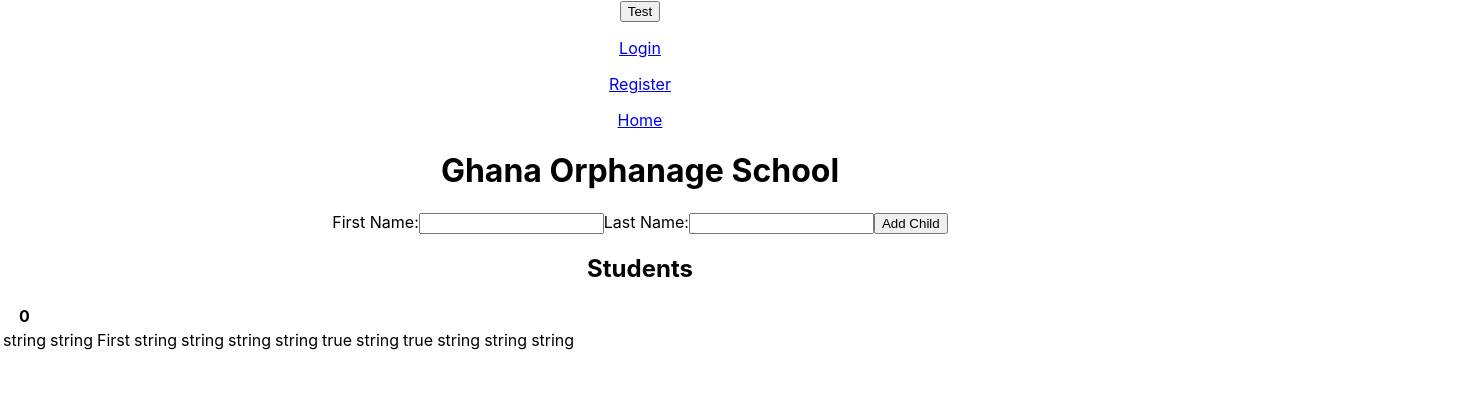
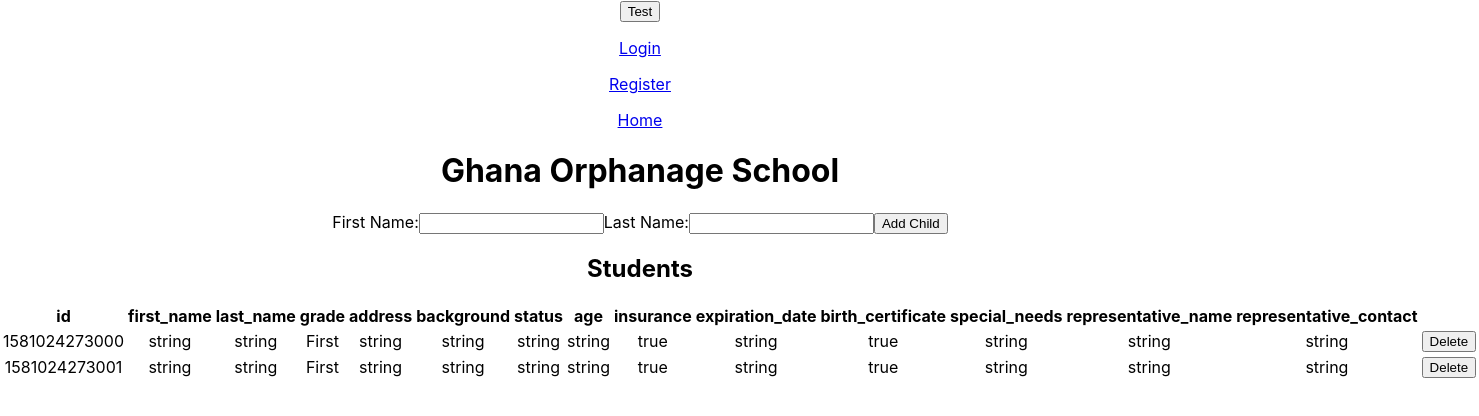
Before and after one commit to international-school-social-worker-3/frontend, a React (Create React App) app in the folder frontend/: page /protected/home in a window 1280 px wide. Shown: the top 416 px of the page, 1479 px wide, since content can reach past the window. Built offline with nearby package versions, Linux system fonts and the light colour scheme; no server answers; sample sign-in values are in the browser's storage.

Commit message:
Updated Home

```diff
--- a/frontend/src/components/Home.js
+++ b/frontend/src/components/Home.js
@@ -1,15 +1,31 @@
 import React, {useState, useEffect} from 'react';
+import { useHistory } from 'react-router-dom';
 import {axiosWithAuth} from '../utils/axiosWithAuth'
 import ChildForm from './ChildForm';
 
-
-
-
-const Home = props => {
+function Home()  {
+    let history = useHistory();
 
     const [students, setStudents] = useState(
       [
         {
+        id: Date.now(),
+        first_name: "string",
+        last_name: "string",
+        grade: "First",
+        address: "string",
+        background: "string",
+        status: "string",
+        age: "string",
+        insurance: true,
+        expiration_date: "string",
+        birth_certificate: true ,
+        special_needs: "string",
+        representative_name: "string",
+        representative_contact: "string"
+      },
+      {
+        id: Date.now()+1,
         first_name: "string",
         last_name: "string",
         grade: "First",
@@ -28,8 +44,8 @@ const Home = props => {
     )
 
 
-
-    function generateTableHead(data){
+    function generateTableHead(){
+        let data = Object.keys(students[0]);
         let table = document.getElementsByName("table");
         let thead = table[0].createTHead();
         let row = thead.insertRow();
@@ -49,23 +65,25 @@ const Home = props => {
             let cell = row.insertCell();
             let text = document.createTextNode(element[key]);
             cell.appendChild(text);
-            cell.setAttribute('onClick', `{deleteChild(${element})}')`)
             }
+            let deleteButton = row.insertCell();
+            let deleteLink = document.createElement('button');
+            let deleteText = document.createTextNode('Delete')
+            deleteButton.appendChild(deleteLink);
+            deleteLink.appendChild(deleteText)
+            deleteLink.setAttribute('onClick', `${deleteChild(element.id)}`)
         }
     }
 
-    let data = Object.keys(students);
-
 
     const deleteChild = child => {
-    // make a delete request to delete this color
         axiosWithAuth()
-        .delete(`/api/admins/${child.id}`/students)
+        .delete(`/api/admins/${child}`/students)
         .then(res => {
             console.log(res)
         })
         .catch(err => console.log(err))
-        props.history.push("/protected/home")
+        history.push("/protected/home")
     };
 
 
@@ -80,8 +98,10 @@ const Home = props => {
         })
         .catch(err => console.log(err));
 
-        generateTableHead(data)
+
+        generateTableHead()
         generateTable(students)
+
     }, [])
 
     function addNewChild(e){
```
